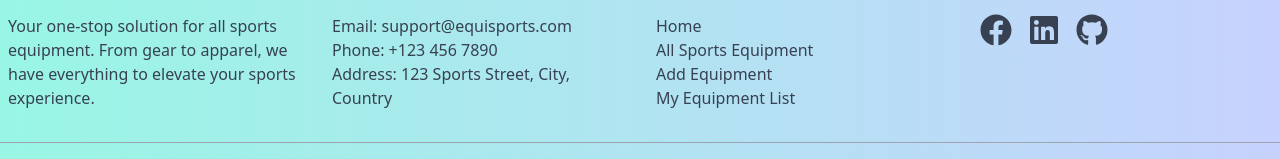
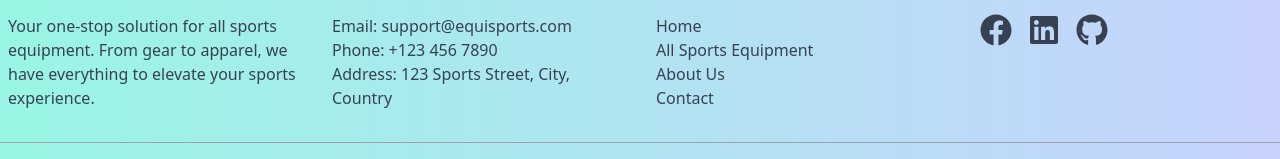
Before and after one commit to masud2005/A10-sports-equipment-store-client, a React (Vite) app: page / in a window 1280 px wide. Shown: the part 2732-2891 px from the top of the page. Built offline with nearby package versions, Linux system fonts and the light colour scheme; no server answers.

Commit message:
Footer Section Some of Quick Links Changes

```diff
--- a/src/components/Footer.jsx
+++ b/src/components/Footer.jsx
@@ -29,8 +29,8 @@ const Footer = () => {
                     <ul className='text-gray-700 '>
                         <li><NavLink to="/" className="hover:text-gray-900">Home</NavLink></li>
                         <li><NavLink to="/all-sports-equipment" className="hover:text-gray-900">All Sports Equipment</NavLink></li>
-                        <li><NavLink to="/add-equipment" className="hover:text-gray-900">Add Equipment</NavLink></li>
-                        <li><NavLink to="/my-equipment-list" className="hover:text-gray-900">My Equipment List</NavLink></li>
+                        <li><NavLink to="/about-us" className="hover:text-gray-900">About Us</NavLink></li>
+                        <li><NavLink to="/contact" className="hover:text-gray-900">Contact</NavLink></li>
                     </ul>
                 </div>
                 {/* Column 4 */}
```
